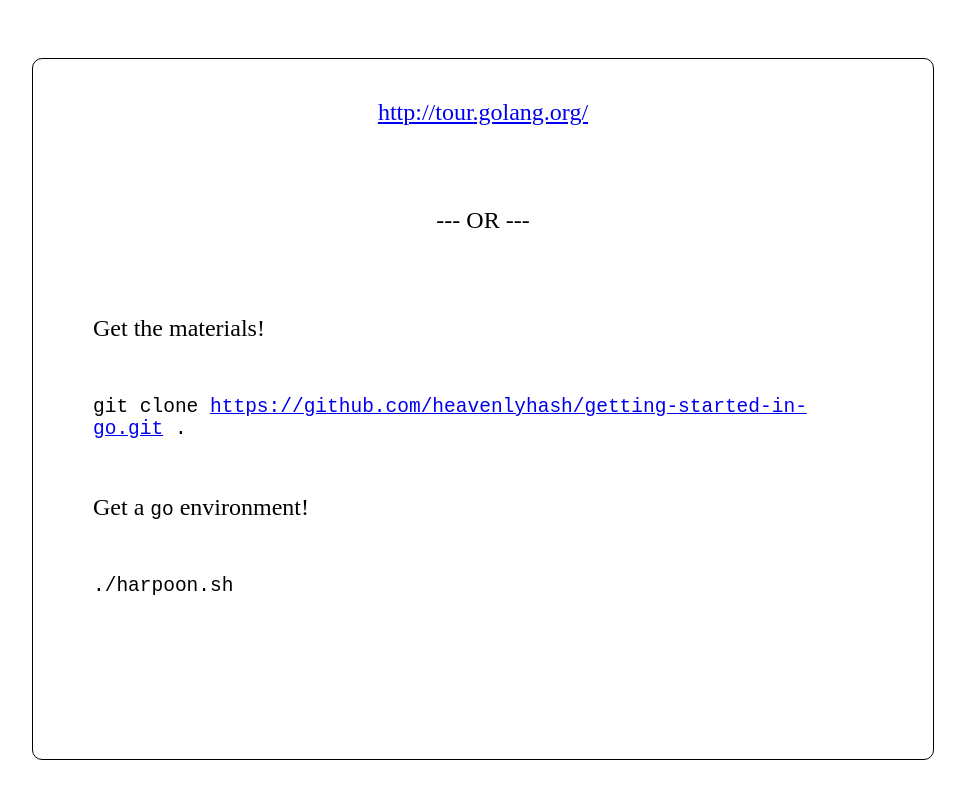
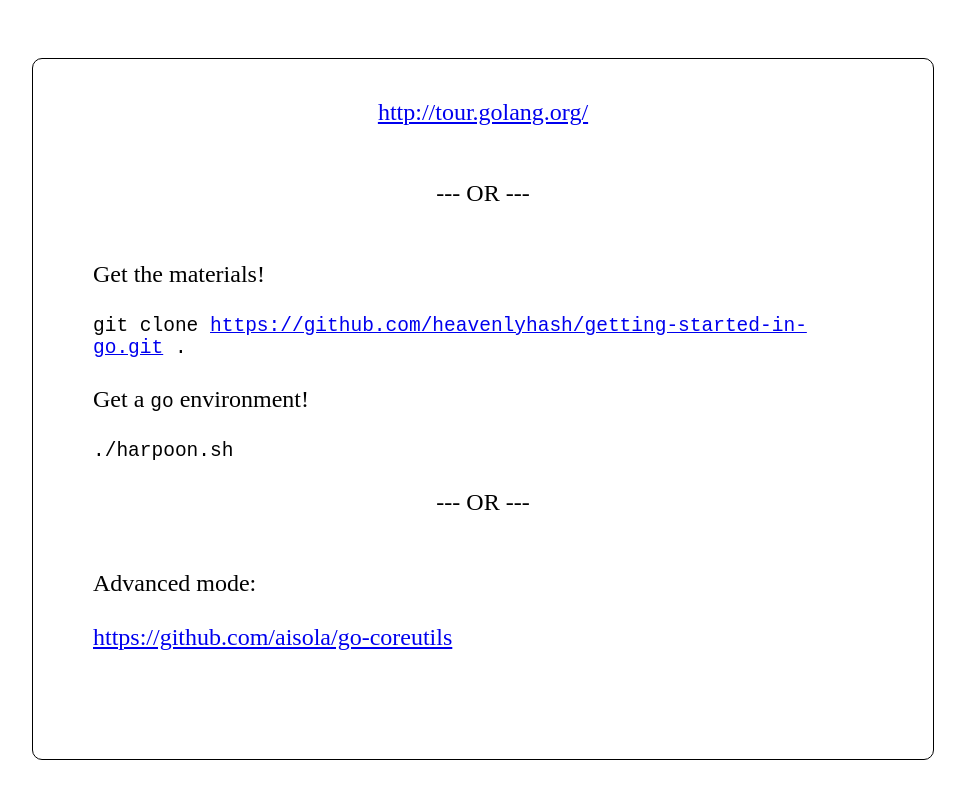
Before and after one commit to warpfork/getting-started-in-go, a plain HTML site: page propaganda/index.html in a window 1280 px wide. Shown: the whole page, without its empty margins (166-1131 px from the left). Drawn offline with Linux system fonts and the light colour scheme.

Commit message:
option the third

```diff
--- a/propaganda/index.html
+++ b/propaganda/index.html
@@ -43,13 +43,10 @@
 			<center><a href="http://tour.golang.org/">http://tour.golang.org/</a></center>
 			<br>
 			<br>
-			<br>
 			<center>--- OR ---</center>
 			<br>
 			<br>
-			<br>
 			Get the materials!
-			<br>
 			<br>
 			<br>
 			<code>
@@ -57,14 +54,21 @@
 			</code>
 			<br>
 			<br>
-			<br>
 			Get a <code>go</code> environment!
-			<br>
 			<br>
 			<br>
 			<code>
 			./harpoon.sh
 			</code>
+			<br>
+			<br>
+			<center>--- OR ---</center>
+			<br>
+			<br>
+			Advanced mode:
+			<br>
+			<br>
+			<a href="https://github.com/aisola/go-coreutils">https://github.com/aisola/go-coreutils</a>
 		</div>
 	</div>
 </body>
```
